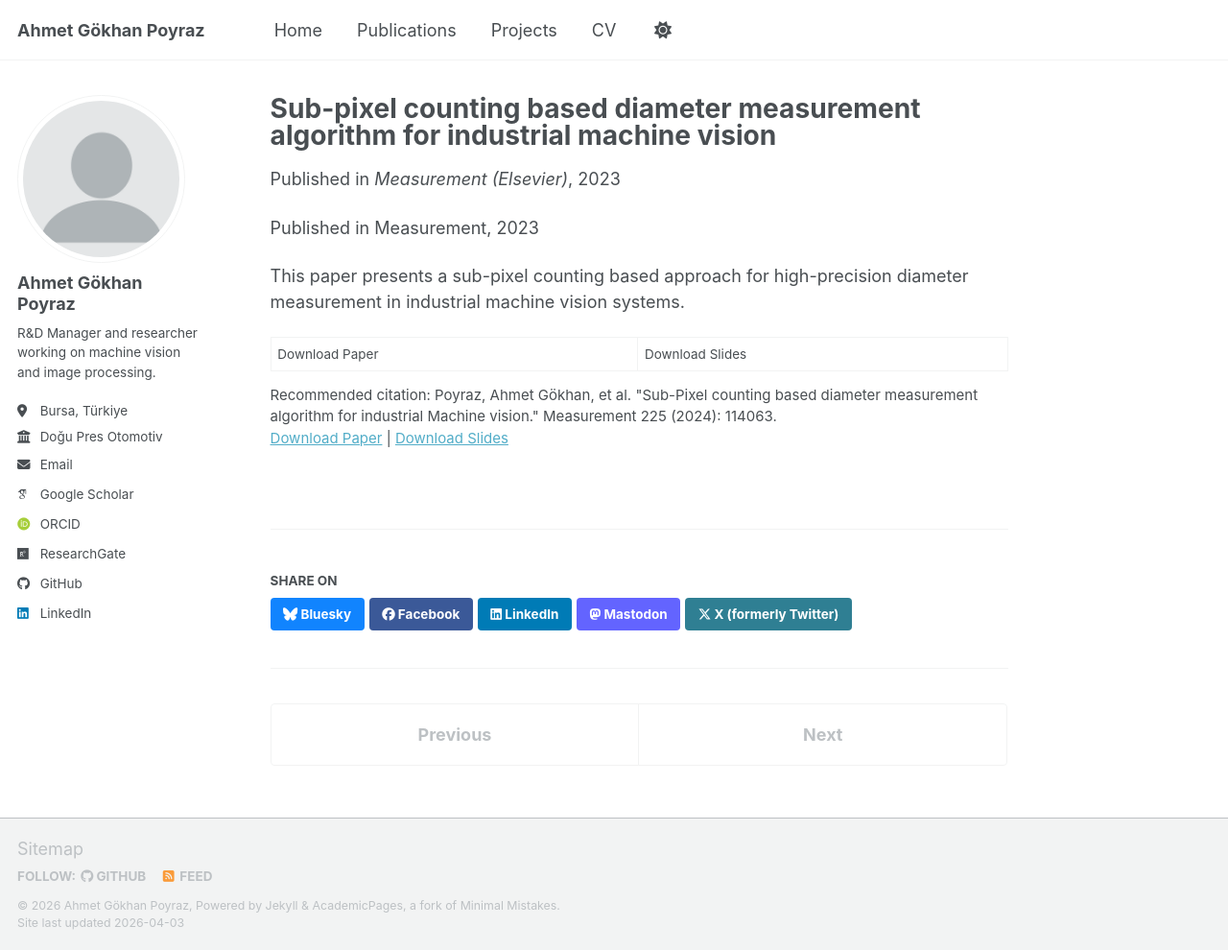
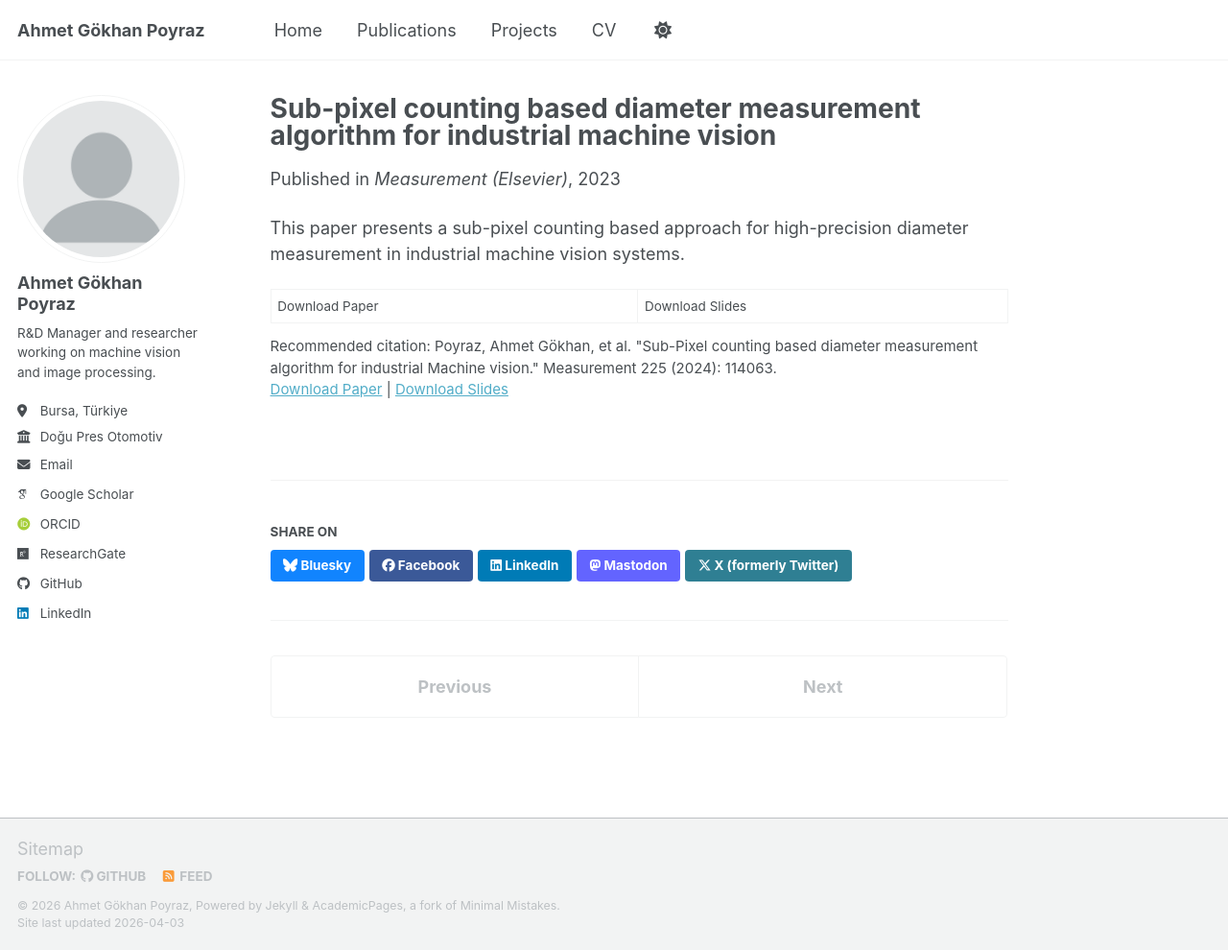
Before and after one commit to agpoyraz/agpoyraz.github.io, a Jekyll site: the page built from _publications/2024-Subpixel-Counting.md, in a window 1280 px wide and 990 px high. Shown: the whole window at 96% size. Built offline with Jekyll 4.4.1, drawn with Linux system fonts in a browser that asks for light colours; some web fonts are replaced; a script bundle is joined from its source files by our own code; library files that are not in the unit come from our copies.

Commit message:
Update 2024-Subpixel-Counting.md

```diff
--- a/_publications/2024-Subpixel-Counting.md
+++ b/_publications/2024-Subpixel-Counting.md
@@ -10,8 +10,6 @@ paperurl: 'https://academicpages.github.io/files/paper3.pdf'
 citation: 'Poyraz, Ahmet Gökhan, et al. "Sub-Pixel counting based diameter measurement algorithm for industrial Machine vision." Measurement 225 (2024): 114063.'
 ---
 
-Published in Measurement, 2023
-
 This paper presents a sub-pixel counting based approach for high-precision diameter measurement in industrial machine vision systems.
 
 Download Paper | Download Slides
```
